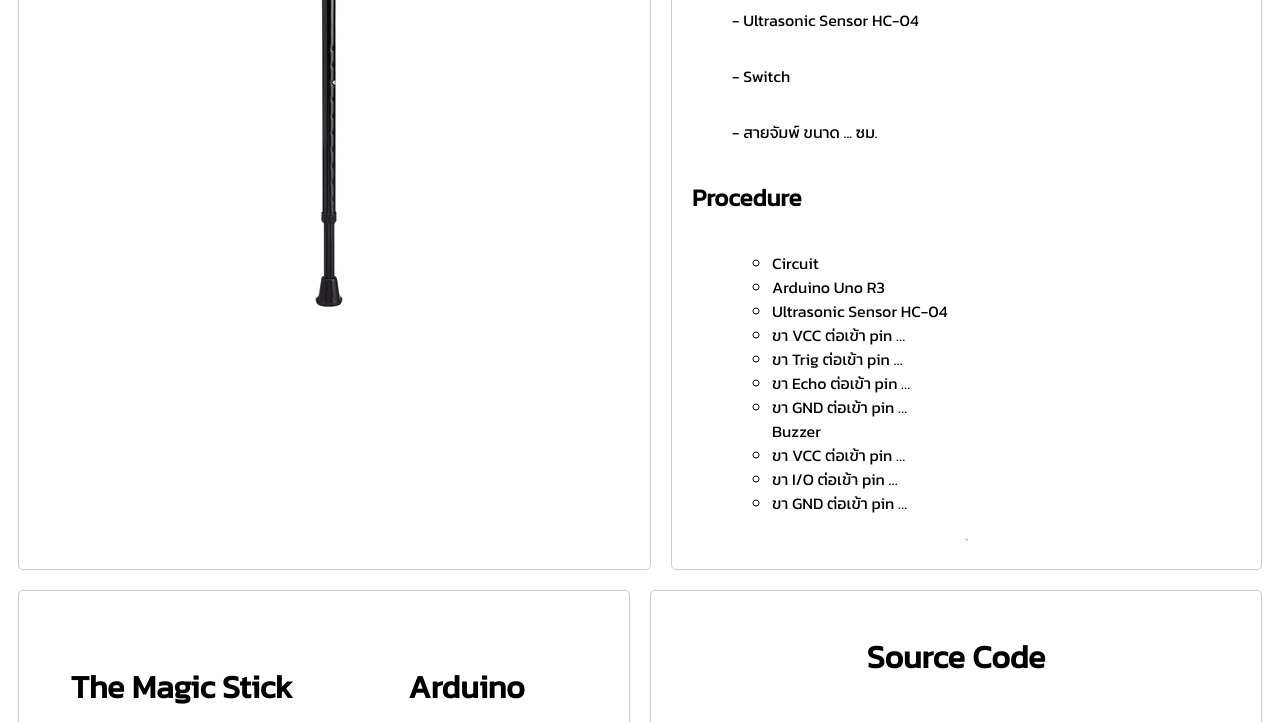
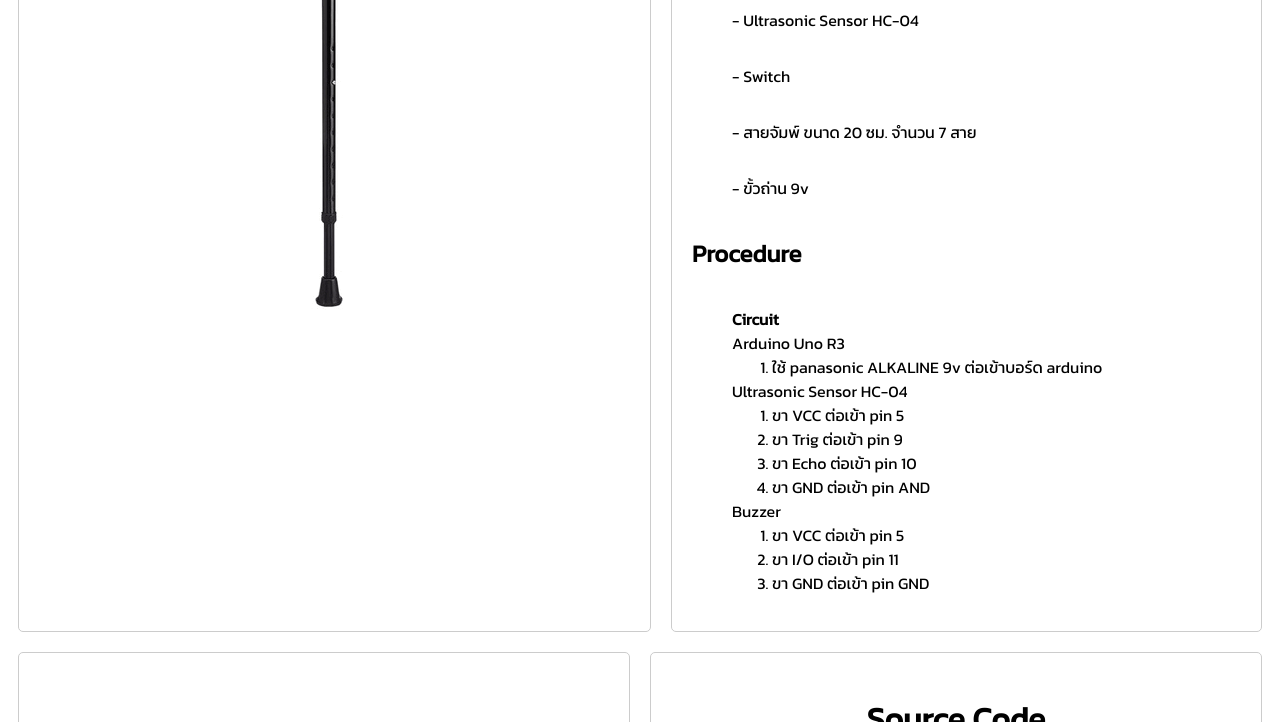
Before and after one commit to FewIT20/the-magic-stick-phypro66, a plain HTML site: page index.html in a window 1280 px wide. Shown: the part 1280-2002 px from the top of the page. Drawn offline with Linux system fonts and the light colour scheme.

Commit message:
member update

```diff
--- a/index.html
+++ b/index.html
@@ -86,52 +86,39 @@
             - Switch
         </ul>
         <ul>
-            - สายจัมพ์ ขนาด ... ซม.
+            - สายจัมพ์ ขนาด 20 ซม. จำนวน 7 สาย
+        </ul>
+        <ul>
+            - ขั้วถ่าน 9v
         </ul>
     </ol>
     <h2>Procedure</h2>
     <ol>
-        <ul>
-            <li>
-            Circuit
-        </li>
-        </ul>
-        <ul>
-            <li>
-            Arduino Uno R3
-            </li>
-        </ul>
-        <ul>
-            <li>
-            Ultrasonic Sensor HC-04
-        </li>
-            <li>
-                ขา VCC ต่อเข้า pin …
-            </li>
-            <li>
-                ขา Trig ต่อเข้า pin …
-            </li>
-            <li>
-                ขา Echo ต่อเข้า pin …
-            </li>
-            <li>
-                ขา GND ต่อเข้า pin …
-            </li>
-        </ul>
-        <ul>
-            Buzzer
-            <li>
-                ขา VCC ต่อเข้า pin …
-            </li>
-            <li>
-                ขา I/O ต่อเข้า pin …
-            </li>
-            <li>
-                ขา GND ต่อเข้า pin …
-            </li>
-        </ul>
+
+
+        <b>Circuit</b>
+
+            <br>Arduino Uno R3
+            <ol>
+                <li>ใช้ panasonic ALKALINE 9v ต่อเข้าบอร์ด arduino</li>
+            </ol>
+        Ultrasonic Sensor HC-04
+
+        <ol>
+            <li>ขา VCC ต่อเข้า pin 5</li>
+            <li>ขา Trig ต่อเข้า pin 9</li>
+            <li>ขา Echo ต่อเข้า pin 10</li>
+            <li>ขา GND ต่อเข้า pin AND</li>
+        </ol>
+        Buzzer
+        <ol>
+            <li>ขา VCC ต่อเข้า pin 5</li>
+            <li>ขา I/O ต่อเข้า pin 11</li>
+            <li>ขา GND ต่อเข้า pin GND</li>
+        </ol>
+
     </ol>
-    <hr>
+
     </div>
     </div>
 
@@ -154,6 +141,15 @@
                 <source src="IMG/IMG_2091.MOV">
             </video>
         </div>
+        <div class="block mem">
+            <h1>Member</h1>
+                65070115  &nbsp;นางสาวนภสร ศรีวิโรจน์
+                <br>65070128 นางสาวปภาดา รุกขรังษี
+                <br>65070158 นายพิศลย์ อุตาลกาญจนา
+                <br>65070159 นายพีรณัฐ หมัดสอ
+        </div>
+
+
     </div>
     <div class="block">
     <h1>Source Code</h1>
--- a/style.css
+++ b/style.css
@@ -42,3 +42,12 @@ h1 {
   border: 1px solid #ccc;
   margin: 10px;
 }
+
+
+.mem{
+  margin-left: 0;
+  margin-right: 0;
+  /* font-size: 20px; */
+  margin: top 10px;
+  text-align: center;
+}
```
